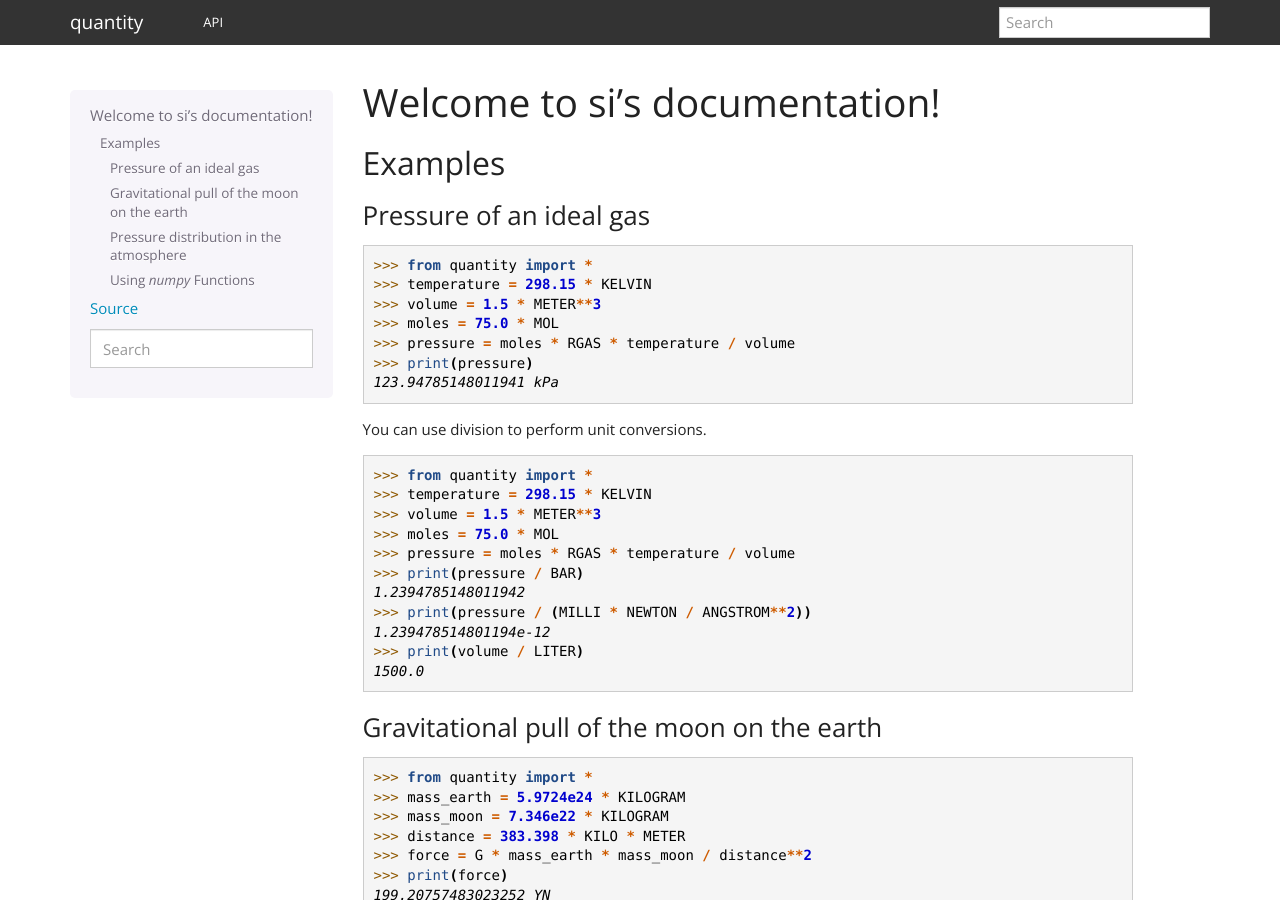
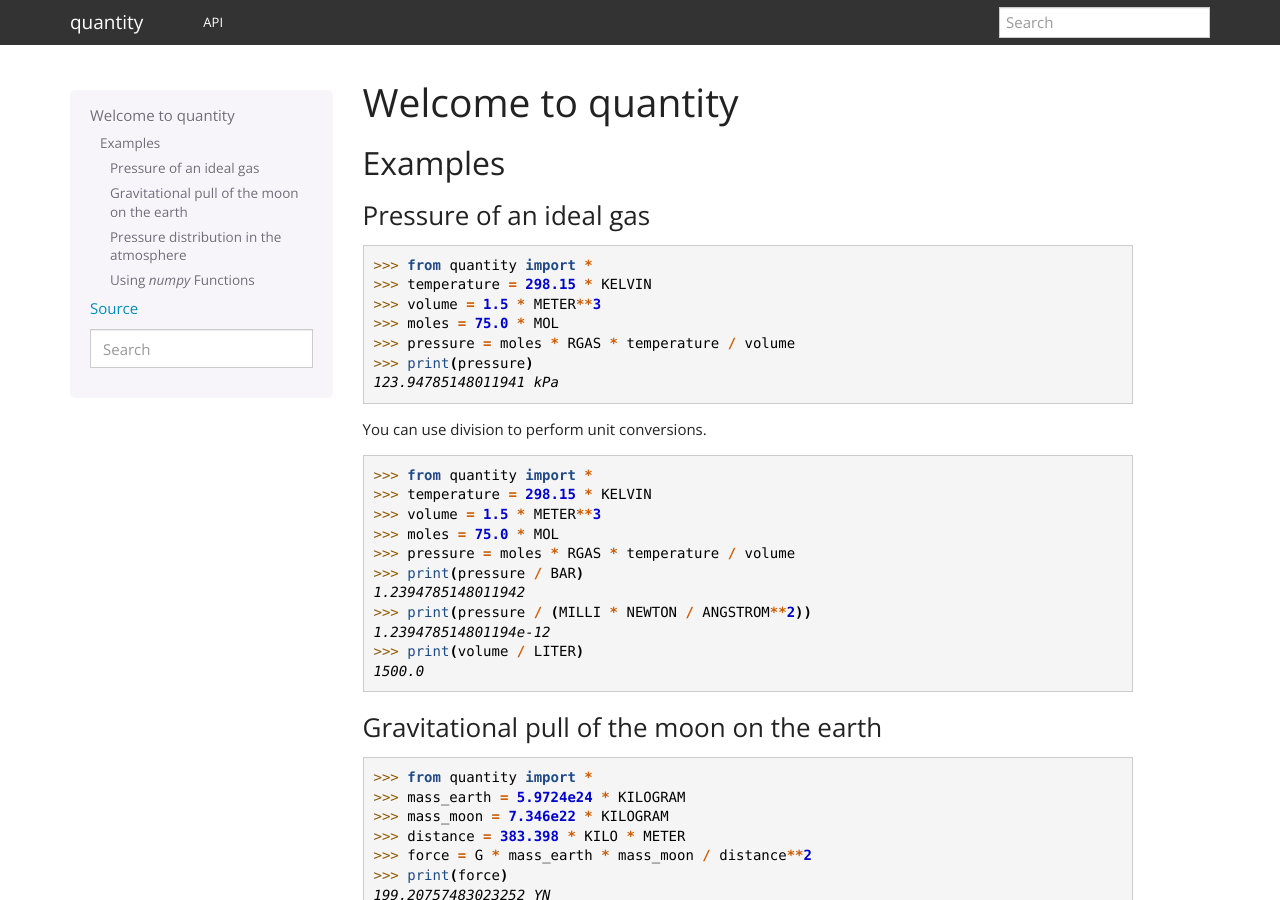
Before and after one commit to itt-ustutt/quantity, a Sphinx documentation site: the page built from docs/index.rst, in a window 1280 px wide and 900 px high. Built offline with Sphinx 7.4.7, drawn with Linux system fonts in a browser that asks for light colours.

Commit message:
Fix python doc header (#14)
* Added github action to depoy documentation

* Added missing package

* Fix package name in header

```diff
--- a/docs/index.rst
+++ b/docs/index.rst
@@ -1,5 +1,5 @@
-Welcome to si's documentation!
-==============================
+Welcome to quantity
+===================
 
 Examples
 --------
```
